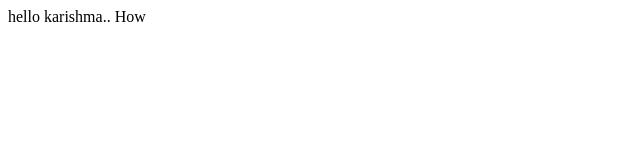
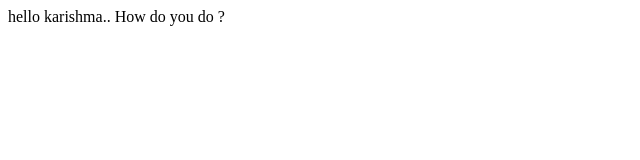
Before and after one commit to karishmamal/jenkins, a plain HTML site: page index.html in a window 1280 px wide. Shown: the full height of the page, 0-640 px from the left. Drawn offline with Linux system fonts and the light colour scheme.

Commit message:
checking scm

```diff
--- a/index.html
+++ b/index.html
@@ -1,5 +1,5 @@
 <html>
 <body>
-hello karishma.. How
+hello karishma.. How do you do ?
 </body>
 </html>
```
